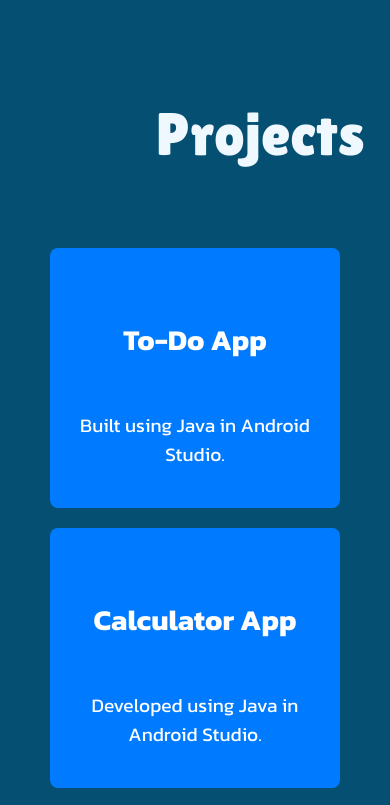
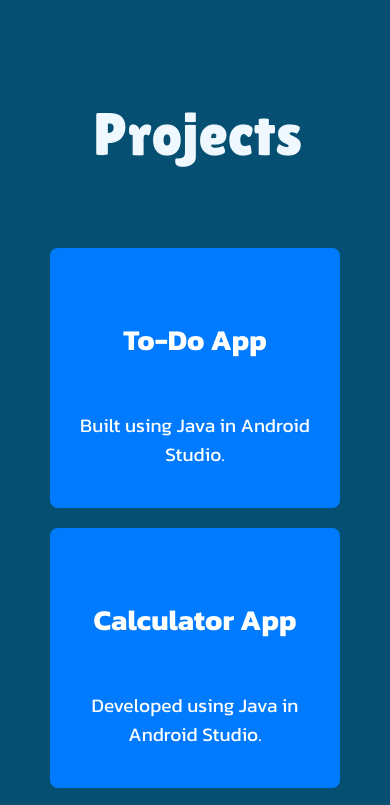
Before and after one commit to saran781/myprofile, a plain HTML site: page projects.html in a window 390 px wide. Shown: the top 805 px of the page. Drawn offline with Linux system fonts and the light colour scheme.

Commit message:
Update projects.html

```diff
--- a/projects.html
+++ b/projects.html
@@ -254,6 +254,13 @@
         margin-left: 40%;
         color: aliceblue;
     }
+
+    @media screen and (max-width: 640px) {
+        .navhead span{
+            margin-left: 24%;
+        }
+    }
+
 </style>
 
 </body>
```
